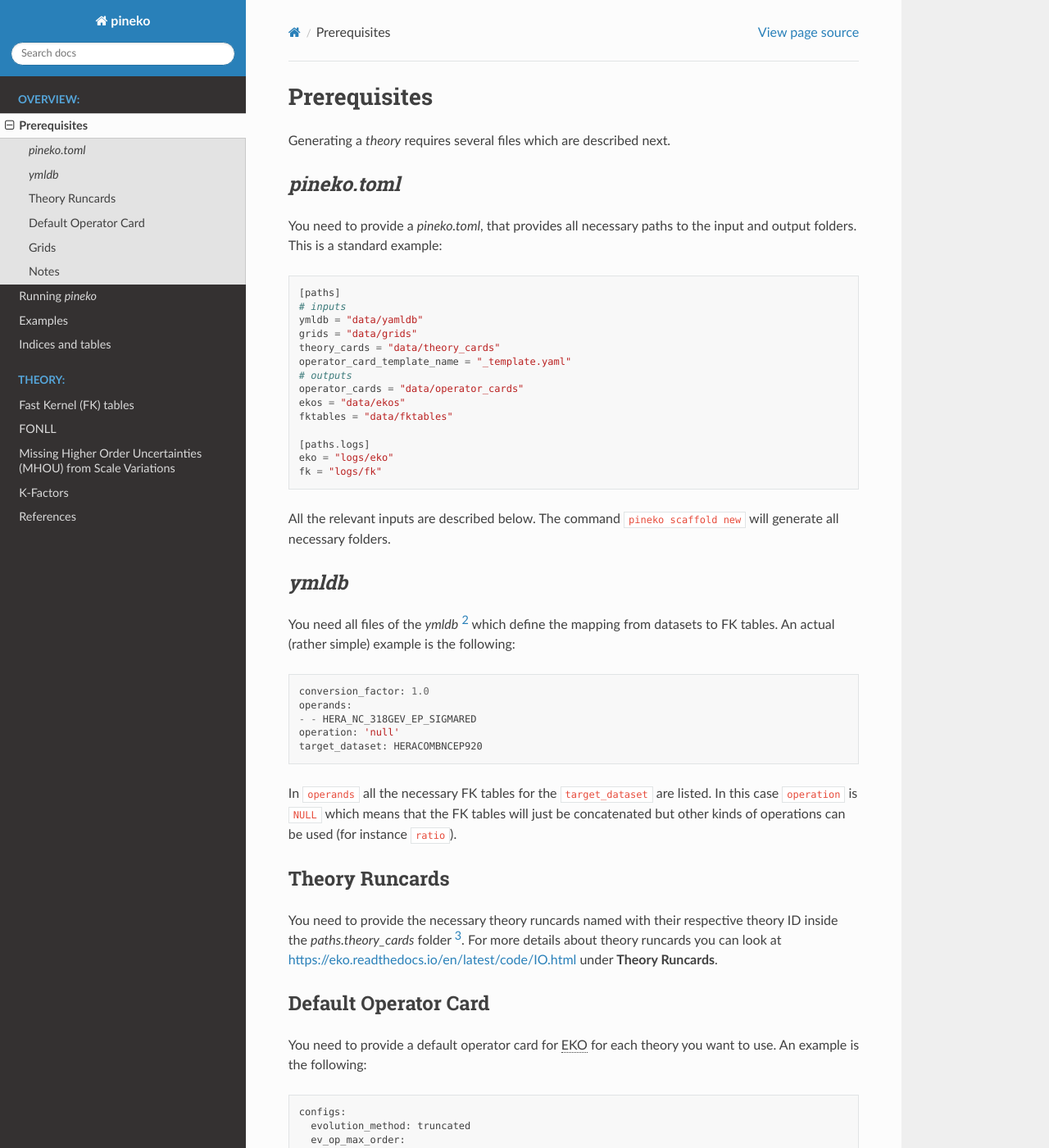
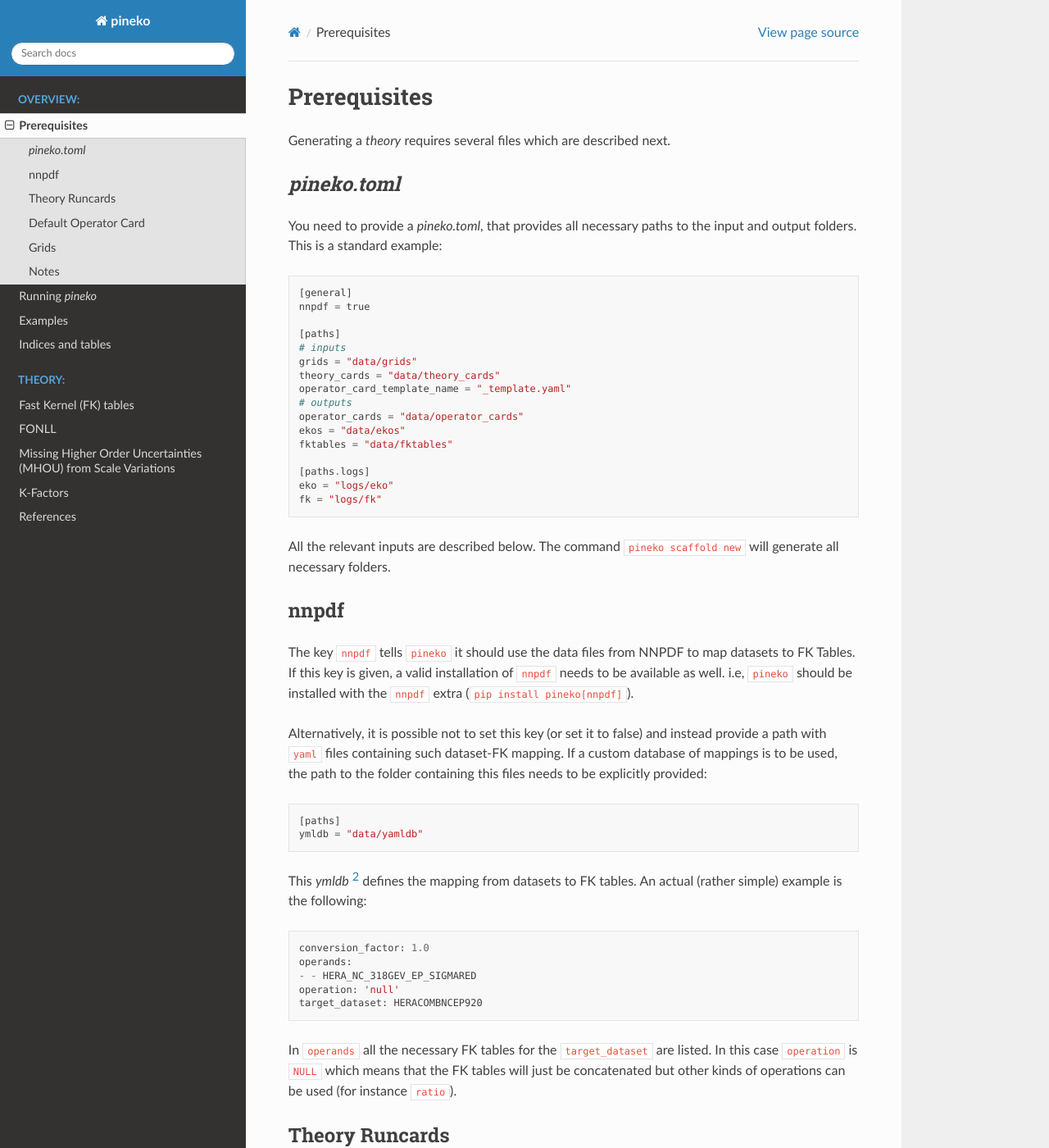
Before and after one commit to NNPDF/pineko, a Sphinx documentation site: the page built from docs/source/overview/prerequisites.rst, in a window 1280 px wide and 1400 px high. Shown: the whole window at 82% size. Built offline with Sphinx 7.4.7 and the Read the Docs theme 2.0.0, drawn with Linux system fonts in a browser that asks for light colours.

Commit message:
update prereq docs

```diff
--- a/docs/source/overview/prerequisites.rst
+++ b/docs/source/overview/prerequisites.rst
@@ -12,9 +12,11 @@ This is a standard example:
 
 ::
 
+  [general]
+  nnpdf = true
+
   [paths]
   # inputs
-  ymldb = "data/yamldb"
   grids = "data/grids"
   theory_cards = "data/theory_cards"
   operator_card_template_name = "_template.yaml"
@@ -30,10 +32,23 @@ This is a standard example:
 
 All the relevant inputs are described below. The command ``pineko scaffold new`` will generate all necessary folders.
 
-*ymldb*
--------
+nnpdf
+-----
+The key ``nnpdf`` tells ``pineko`` it should use the data files from NNPDF to map datasets to FK Tables.
+If this key is given, a valid installation of ``nnpdf`` needs to be available as well.
+i.e, ``pineko`` should be installed with the ``nnpdf`` extra (``pip install pineko[nnpdf]``).
 
-You need all files of the *ymldb* [2]_ which define the mapping from datasets to FK tables.
+Alternatively, it is possible not to set this key (or set it to false) and instead
+provide a path with ``yaml`` files containing such dataset-FK mapping.
+If a custom database of mappings is to be used, the path to the folder containing
+this files needs to be explicitly provided:
+
+::
+
+  [paths]
+  ymldb = "data/yamldb"
+
+This *ymldb* [2]_ defines the mapping from datasets to FK tables.
 An actual (rather simple) example is the following:
 
 ::
```
